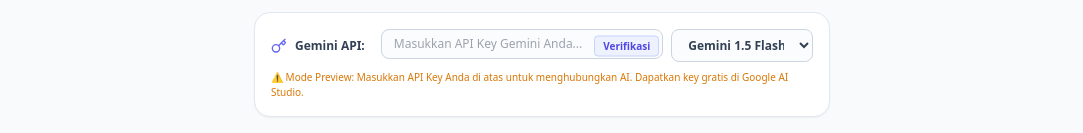
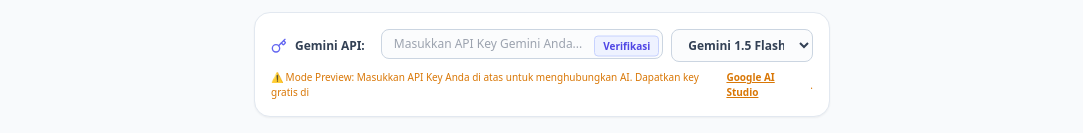
Before and after one commit to boncabee/Affiliate-Prompt-Generator, a React (Vite) app: page / in a window 1280 px wide. Shown: the part 164-297 px from the top of the page, without its empty margins (98-1181 px from the left). Built offline with nearby package versions, Linux system fonts and the light colour scheme.

Commit message:
docs: turn Google AI Studio text into a hyperlink

```diff
--- a/src/App.tsx
+++ b/src/App.tsx
@@ -568,7 +568,7 @@
             </div>
           ) : (
             <p className="text-[10px] text-amber-600 mt-2 flex items-center gap-1 font-medium">
-              ⚠️ Mode Preview: Masukkan API Key Anda di atas untuk menghubungkan AI. Dapatkan key gratis di Google AI Studio.
+              ⚠️ Mode Preview: Masukkan API Key Anda di atas untuk menghubungkan AI. Dapatkan key gratis di <a href="https://aistudio.google.com/" target="_blank" rel="noopener noreferrer" className="underline hover:text-amber-800 font-bold transition-colors">Google AI Studio</a>.
             </p>
           )}
         </div>
```
